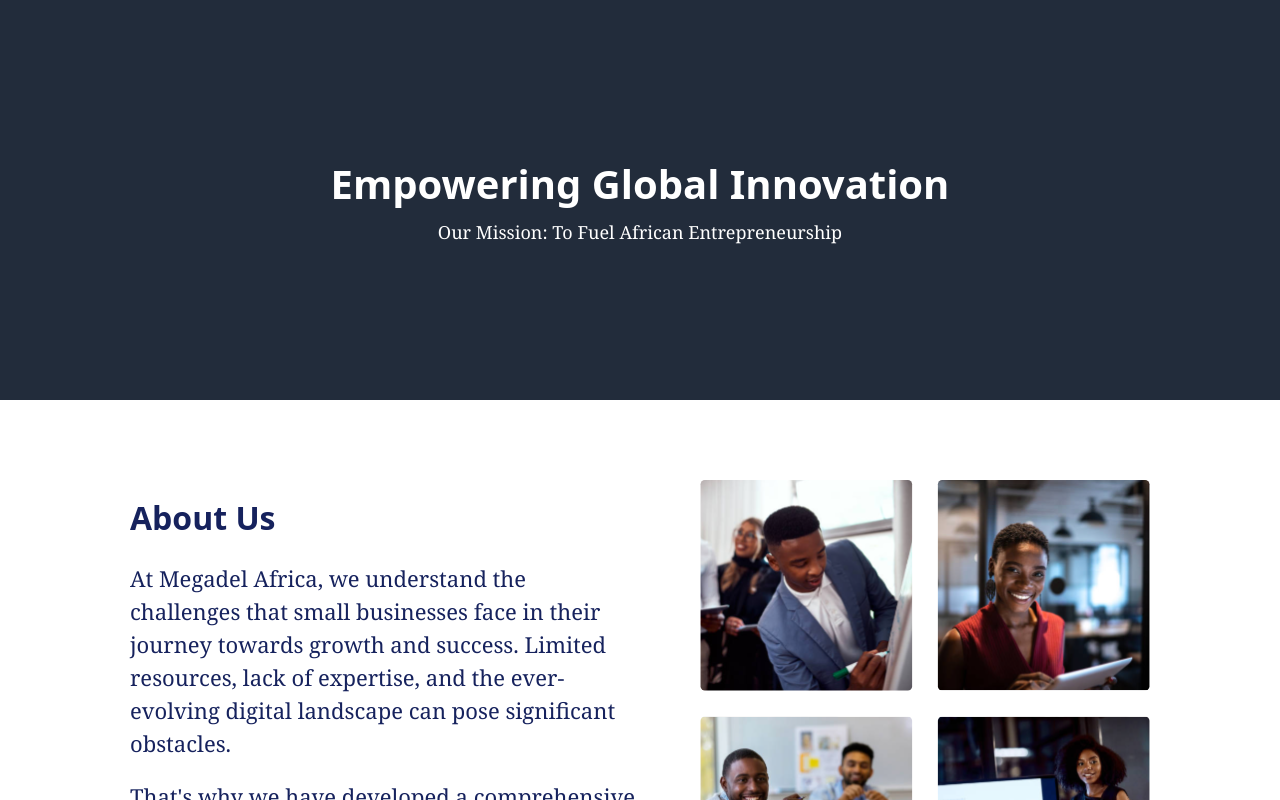
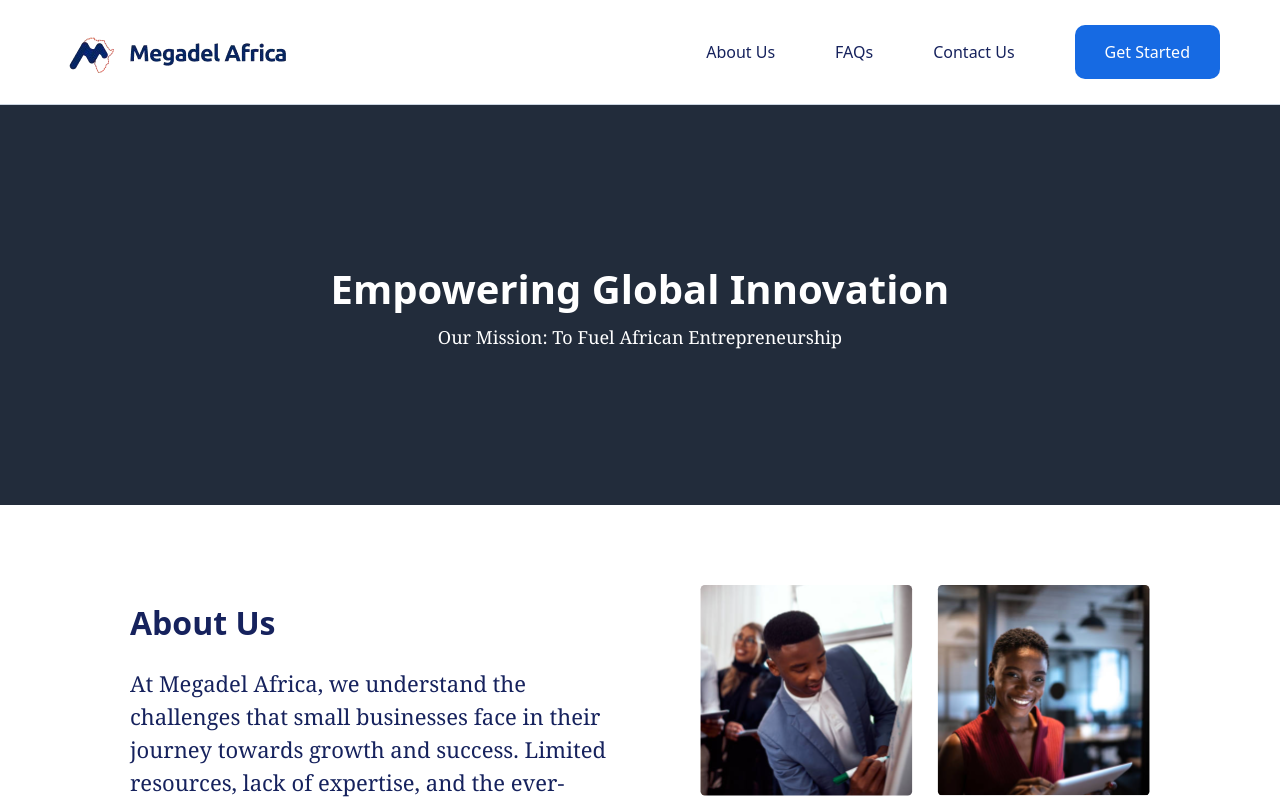
Before and after one commit to Thoobi/megadel-africa, a React (Vite) app: page /about in a window 1280 px wide. Shown: the top 800 px of the page. Built offline with nearby package versions, Linux system fonts and the light colour scheme.

Commit message:
feat: add the navbar and footer to the pages

```diff
--- a/src/App.jsx
+++ b/src/App.jsx
@@ -3,7 +3,7 @@
 import About from "./pages/About";
 import Contact from "./pages/Contact";
 import Faq from "./pages/Faq";
-
+import GetStarted from "./pages/GetStarted";
 export default function App() {
   return (
     <BrowserRouter>
@@ -12,6 +12,7 @@
         <Route path="/about" element={<About />} />
         <Route path="/contact" element={<Contact />} />
         <Route path="/faqs" element={<Faq />} />
+        <Route path="/get-started" element={<GetStarted />} />
       </Routes>
     </BrowserRouter>
   );
--- a/src/components/navbar.jsx
+++ b/src/components/navbar.jsx
@@ -1,6 +1,6 @@
 import { Link } from "react-router-dom";
 
-import Logo from "@/public/asset/megadel-logo.png";
+import Logo from "../asset/megadel-logo.png";
 import { FaBars, FaTimes } from "react-icons/fa";
 import { useState } from "react";
 
@@ -38,19 +38,16 @@
           } flex-col items-end gap-[3rem] text-custom-blue-500 font-medium lg:gap-[4rem] xl:flex xl:items-center xl:py-0 xl:flex-row xl:gap-[6rem]`}
         >
           <li>
-            <Link to="/services">Our Services</Link>
+            <Link to="/about">About Us</Link>
           </li>
           <li>
-            <Link to="/resources">Resources</Link>
+            <Link to="/faqs">FAQs</Link>
           </li>
           <li>
-            <Link to="/pricing">Pricing</Link>
-          </li>
-          <li>
-            <Link to="/community">Our Community</Link>
+            <Link to="/contact">Contact Us</Link>
           </li>
           <li className="text-white bg-custom-blue-100 rounded-[1rem] px-[3rem] py-[1rem] xl:py-[1.5rem]">
-            <Link to="/Get Started">Get Started</Link>
+            <Link to="/get-started">Get Started</Link>
           </li>
         </ul>
       </div>
--- a/src/pages/About.jsx
+++ b/src/pages/About.jsx
@@ -6,10 +6,11 @@
 import vision from "../asset/about/vision.svg";
 import Section from "../components/Section";
 import Button from "../components/Button";
-
+import Navbar from "../components/navbar";
 export default function About() {
   return (
     <>
+      <Navbar />
       <header className="flex flex-col items-center justify-center gap-2 h-screen-1/2 bg-custom-blue-900 text-white">
         <h1 className="text-40 font-semibold">Empowering Global Innovation</h1>
         <p className="text-18 font-serif">
--- a/src/pages/Contact.jsx
+++ b/src/pages/Contact.jsx
@@ -4,10 +4,11 @@
 import Subscribe from "../components/subscribe";
 import Footer from "../components/footer";
 import Section from "../components/Section";
-
+import Navbar from "../components/navbar";
 export default function Contact() {
   return (
     <>
+      <Navbar />
       <main>
         <Section classname="flex-col bg-custom-blue-500 text-white text-center px-12 sm:px-24 py-24">
           <h1 className="text-32 sm:text-50 mb-8 font-medium">
--- a/src/pages/Faq.jsx
+++ b/src/pages/Faq.jsx
@@ -3,10 +3,11 @@
 import { faqs } from "../utils/util";
 import Subscribe from "../components/subscribe";
 import Footer from "../components/footer";
-
+import Navbar from "../components/navbar";
 export default function Faq() {
   return (
     <>
+      <Navbar />
       <main>
         <Section classname="flex-col bg-custom-blue-500 text-white text-center px-12 sm:px-24 py-24">
           <h1 className="text-32 sm:text-50 mb-8 font-medium">
--- /dev/null
+++ b/src/pages/GetStarted.jsx
@@ -0,0 +1,20 @@
+import Navbar from "../components/navbar";
+
+const GetStarted = () => {
+  return (
+    <div>
+      <Navbar />
+      <div className="flex flex-col items-center justify-center mt-10 px-10 gap-5">
+        <h1 className="text-black text-7xl font-bold">
+          Get Started with Megadel
+        </h1>
+        <p className="text-black text-5xl font-light">
+          We are a team of experienced professionals who are dedicated to
+          providing the best possible service to our clients.
+        </p>
+      </div>
+    </div>
+  );
+};
+
+export default GetStarted;
--- a/src/pages/Homepage.jsx
+++ b/src/pages/Homepage.jsx
@@ -1,6 +1,7 @@
 // import "./globals.css";
 
 import Header from "../components/header";
+import Navbar from "../components/navbar";
 import Subscribe from "../components/subscribe";
 import Footer from "../components/footer";
 import CardPlan from "../components/cardPlan";
@@ -14,6 +15,7 @@
 export default function Home() {
   return (
     <>
+      <Navbar />
       <Header />
 
       <main>
```
Also changed, not shown: 1 other file (tests, documents, lock files or other folders).
